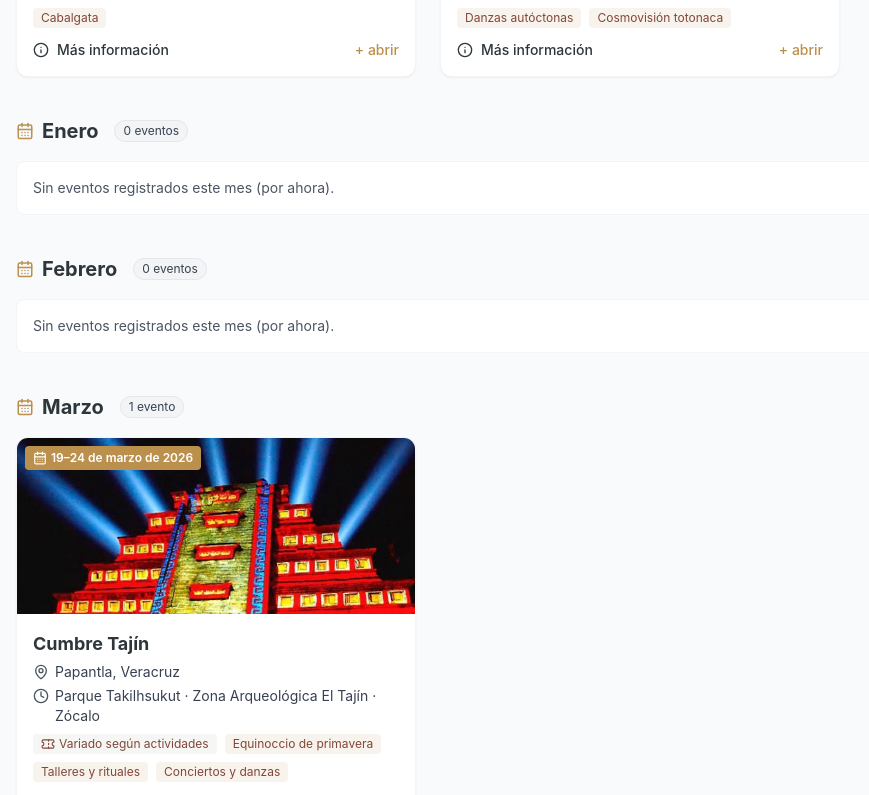
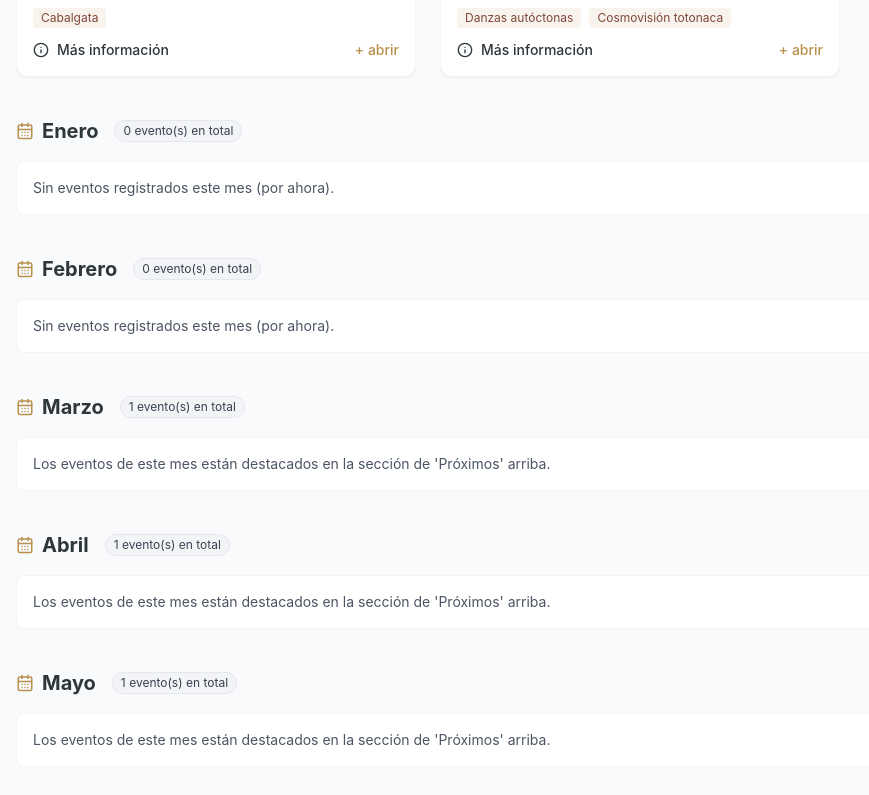
Before and after one commit to krisyiser/MiPapantla, a Next.js app: page /eventos in a window 1280 px wide. Shown: the part 1223-2018 px from the top of the page, without its empty margins (0-869 px from the left). Built offline with nearby package versions, Linux system fonts and the light colour scheme.

Commit message:
fix: elimina redundancias separando eventos proximos del calendario anual

```diff
--- a/src/app/eventos/page.tsx
+++ b/src/app/eventos/page.tsx
@@ -219,11 +219,26 @@ const EVENTS: EventItem[] = [
 
 // -------------------- VISTAS --------------------
 export default function Eventos() {
+  // próximos (calculado primero para evitar redundancias)
+  const now = new Date()
+  const upcoming = EVENTS
+    .filter((ev) => isUpcoming(ev, now, 120))
+    .sort((a, b) => {
+      const ad = toDateISO(a.dateStart || a.dateEnd || '')?.getTime() ?? Number.POSITIVE_INFINITY
+      const bd = toDateISO(b.dateStart || b.dateEnd || '')?.getTime() ?? Number.POSITIVE_INFINITY
+      return ad - bd
+    })
+
+  const upcomingIds = new Set(upcoming.map(u => u.slug))
+
   const byMonth = new Map<number, EventItem[]>()
   const tbcList: EventItem[] = []
   const allYearList: EventItem[] = []
 
   EVENTS.forEach((ev) => {
+    // Si ya está en próximos, no lo repetimos abajo para no tener redundancias
+    if (upcomingIds.has(ev.slug)) return
+
     const bucket = getMonthFromEvent(ev)
     if (bucket === 'all-year') {
       allYearList.push(ev)
@@ -234,16 +249,6 @@ export default function Eventos() {
       byMonth.get(bucket)!.push(ev)
     }
   })
-
-  // próximos
-  const now = new Date()
-  const upcoming = EVENTS
-    .filter((ev) => isUpcoming(ev, now, 120))
-    .sort((a, b) => {
-      const ad = toDateISO(a.dateStart || a.dateEnd || '')?.getTime() ?? Number.POSITIVE_INFINITY
-      const bd = toDateISO(b.dateStart || b.dateEnd || '')?.getTime() ?? Number.POSITIVE_INFINITY
-      return ad - bd
-    })
 
   return (
     <div className="min-h-screen bg-gray-50">
@@ -280,18 +285,22 @@ export default function Eventos() {
         <section className="space-y-10 mb-12">
           {MONTHS_ES.map((m, idx) => {
             const list = byMonth.get(idx + 1) || []
+            const monthHasUpcoming = upcoming.some(u => getMonthFromEvent(u) === idx + 1)
+
             return (
               <div key={m} id={`mes-${idx + 1}`}>
                 <div className="flex items-center gap-2 mb-4">
                   <CalendarDays className="text-[#bb904d]" size={18} />
                   <h3 className="text-xl font-bold text-[#2c363b] capitalize">{m}</h3>
                   <span className="ml-2 text-xs px-2 py-0.5 rounded-full bg-gray-100 text-gray-700 border border-gray-200">
-                    {list.length} evento{list.length === 1 ? '' : 's'}
+                    {list.length + (monthHasUpcoming ? upcoming.filter(u => getMonthFromEvent(u) === idx + 1).length : 0)} evento(s) en total
                   </span>
                 </div>
                 {list.length === 0 ? (
                   <div className="text-sm text-gray-600 bg-white border border-gray-100 rounded-lg p-4">
-                    Sin eventos registrados este mes (por ahora).
+                    {monthHasUpcoming
+                      ? "Los eventos de este mes están destacados en la sección de 'Próximos' arriba."
+                      : "Sin eventos registrados este mes (por ahora)."}
                   </div>
                 ) : (
                   <div className="grid grid-cols-1 md:grid-cols-2 lg:grid-cols-3 gap-6">
```
